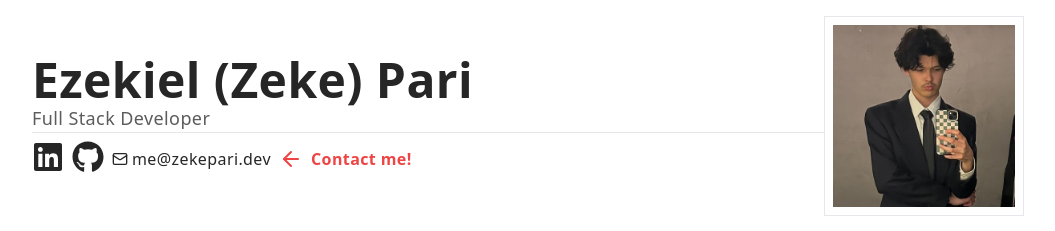
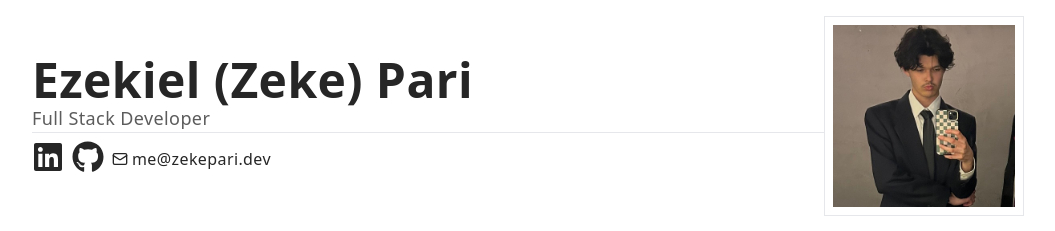
Before and after one commit to zekepari/zekepari, a Next.js app: page / in a window 1280 px wide. Shown: the top 231 px of the page, without its empty margins (112-1167 px from the left). Built offline with nearby package versions, Linux system fonts and the light colour scheme.

Commit message:
remove contact me red, add flex wrap

```diff
--- a/app/page.tsx
+++ b/app/page.tsx
@@ -14,7 +14,7 @@ export default function Home() {
             <h1 className="text-4xl md:text-5xl font-black">Ezekiel (Zeke) Pari</h1>
             <p className="md:text-lg opacity-75">Full Stack Developer</p>
             <hr/>
-            <div className="flex gap-2 mt-2">
+            <div className="flex gap-2 mt-2 flex-wrap">
               <Link href="https://www.linkedin.com/in/ezekiel-pari-96a458258/" target="_blank" className="hover:text-blue-600 transition">
                 <FontAwesomeIcon icon={faLinkedin} className="size-8" />
               </Link>
@@ -25,10 +25,6 @@ export default function Home() {
                 <Mail className="size-4" />
                 <p>me@zekepari.dev</p>
               </Link>
-              <div className="flex items-center text-red-500">
-                <ArrowLeft />
-                <p className="font-semibold ml-2">Contact me!</p>
-              </div>
             </div>
           </div>
 
```
